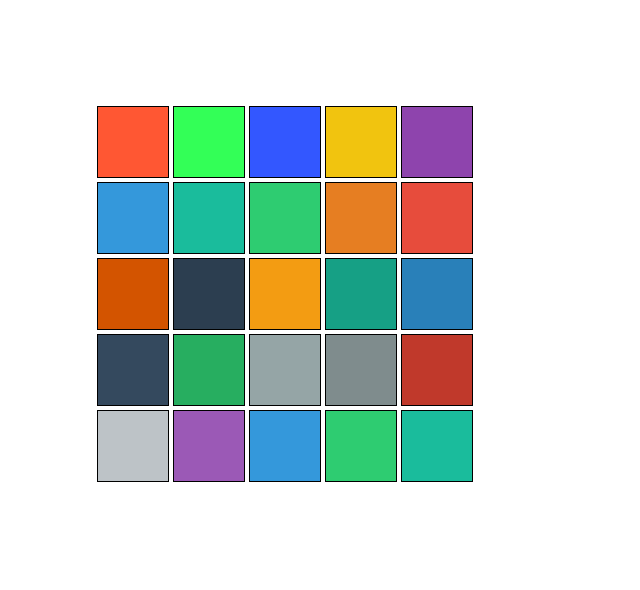
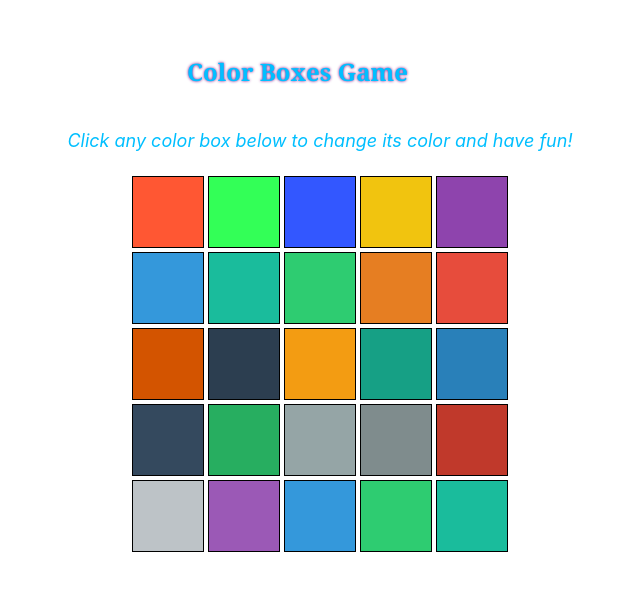
Before and after one commit to RalitsaTerzieva/color-game, a React (Vite) app in the folder color-game/: page / in a window 1280 px wide. Shown: the part 106-696 px from the top of the page, without its empty margins (320-960 px from the left). Built offline with nearby package versions, Linux system fonts and the light colour scheme.

Commit message:
Add more logic and css

```diff
--- a/color-game/src/components/BoxColor/color.css
+++ b/color-game/src/components/BoxColor/color.css
@@ -1,6 +1,32 @@
+.container {
+    display: flex;
+    flex-direction: column;
+    justify-content: center;
+    align-items: center;
+}
+
+.text {
+    font-size: 24px;
+    margin-right: 45px;
+    color: #00BFFF;
+    font-family: 'Georgia', serif;
+    font-weight: bold;
+    text-shadow: 0px 0px 3px #800080;
+}
+
+.instructions {
+    font-size: 18px;
+    color: #00BFFF;
+    font-style: italic;
+    margin-bottom: 20px;
+    text-align: center;
+    width: 100%;
+}
+
+
 .boxesDiv {
     display: flex;
     flex-wrap: wrap;
-    max-width: 450px;
-    margin: auto;
+    max-width: 380px;
+
 }
--- a/color-game/src/components/BoxColor/index.jsx
+++ b/color-game/src/components/BoxColor/index.jsx
@@ -50,9 +50,14 @@ const generateBoxes = () => {
 };
 
 return (
+  <div className="container">
+    <h2 className="text">Color Boxes Game</h2>
+    <p className="instructions">Click any color box below to change its color and have fun!</p>
+
     <div className="boxesDiv">
         {generateBoxes()}
     </div>
+  </div>
 );
 }
 
```
